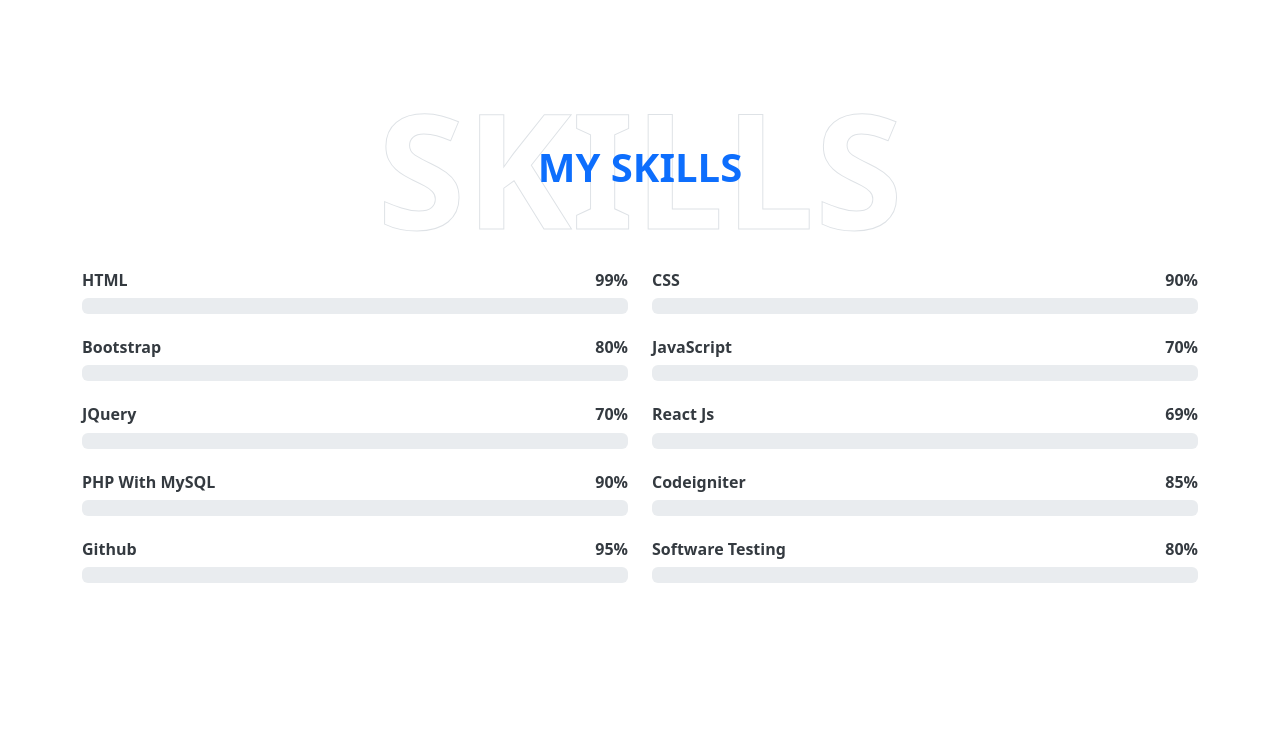
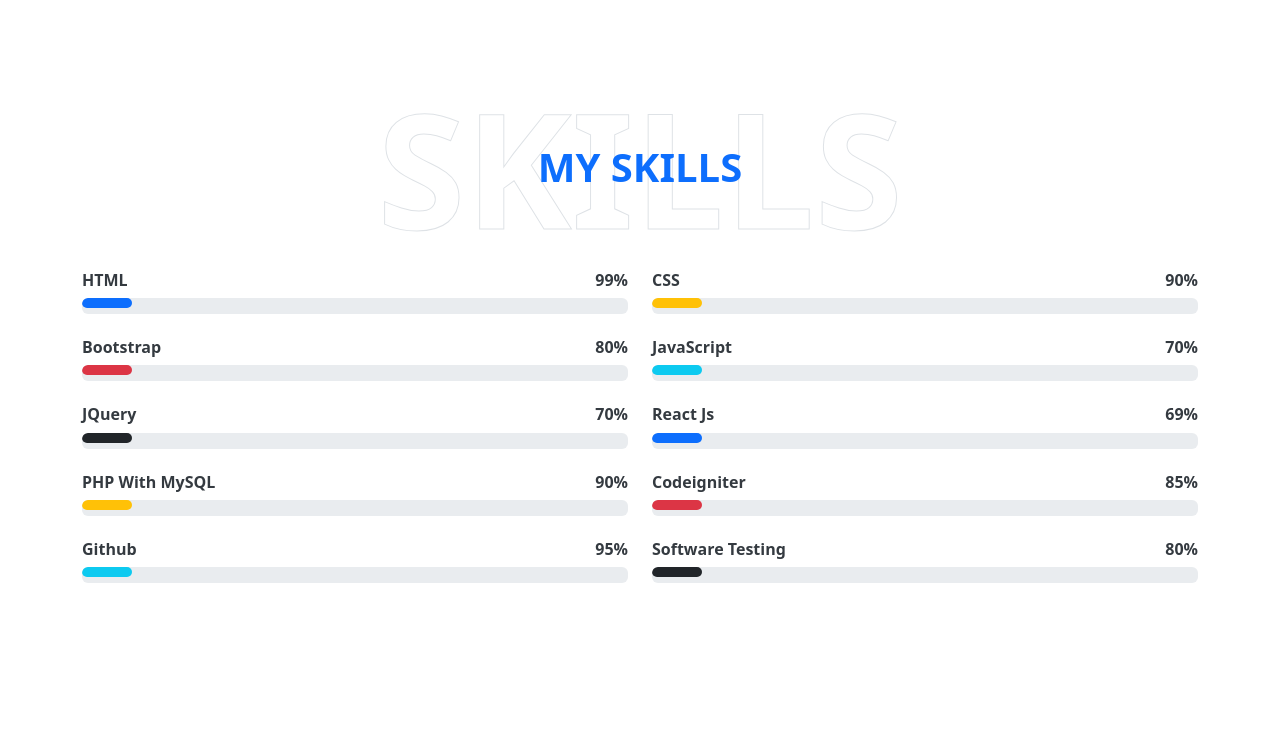
Before and after one commit to Nipun0987/React_Nipun_Portfolio, a React (Create React App) app: page / in a window 1280 px wide. Shown: the part 2167-2911 px from the top of the page. Built offline with nearby package versions, Linux system fonts and the light colour scheme.

Commit message:
skillcss

```diff
--- a/src/component/skills/Skills.css
+++ b/src/component/skills/Skills.css
@@ -2,3 +2,11 @@
   -webkit-text-stroke: 1px #dee2e6;
   font-size: 160px;
 }/*# sourceMappingURL=Skills.css.map */
+
+.progress .progress-bar{
+    width: 50px;
+    height: 10px;
+    transition: 0.9s;
+    background-color: #0563bb;
+
+}
```
